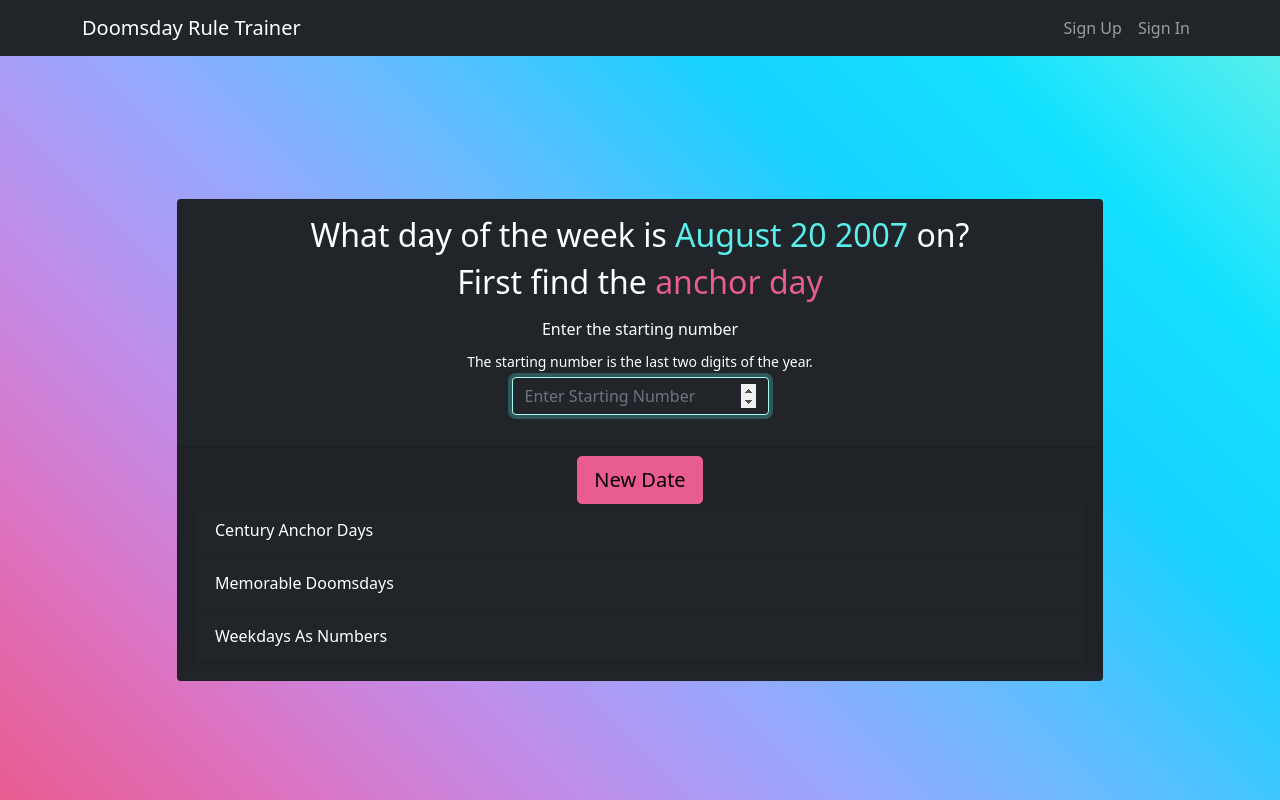
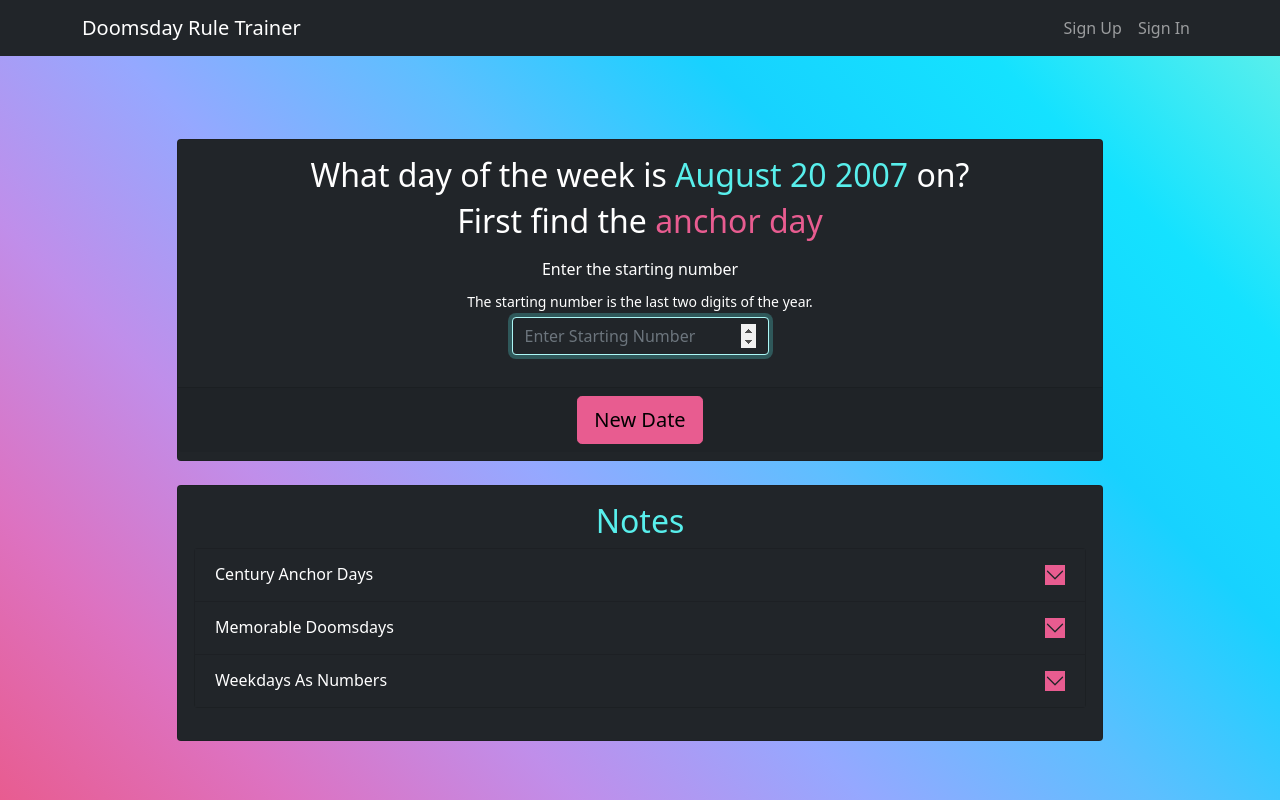
Before and after one commit to benjenkinsv95/doomsday-rule-trainer, a React (Create React App) app: page /train in a window 1280 px wide. Built offline with nearby package versions, Linux system fonts and the light colour scheme.

Commit message:
Move notes into separate section and style more

```diff
--- a/src/components/trainer/Trainer.js
+++ b/src/components/trainer/Trainer.js
@@ -317,8 +317,17 @@ const Trainer = ({ msgAlert }) => {
                   variant="secondary"
                   size='lg'
                   onClick={() => reset()}>New Date</Button>
-                <Notes/>
               </Card.Footer>
+            </Card>
+
+            <Card className='text-center mt-4 pb-2' bg='dark' text='white'>
+              <Card.Body>
+                <Card.Title>
+                  <h2 className='text-primary'>Notes</h2>
+                  <Notes/>
+                </Card.Title>
+
+              </Card.Body>
             </Card>
 
           </div>
--- a/src/index.scss
+++ b/src/index.scss
@@ -17,6 +17,11 @@ body {
   color: white;
 }
 
+.accordion-button::after {
+  background-color: $secondary;
+  color: $primary;
+}
+
 .form-control {
   width: unset;
   margin-left: auto;
```
